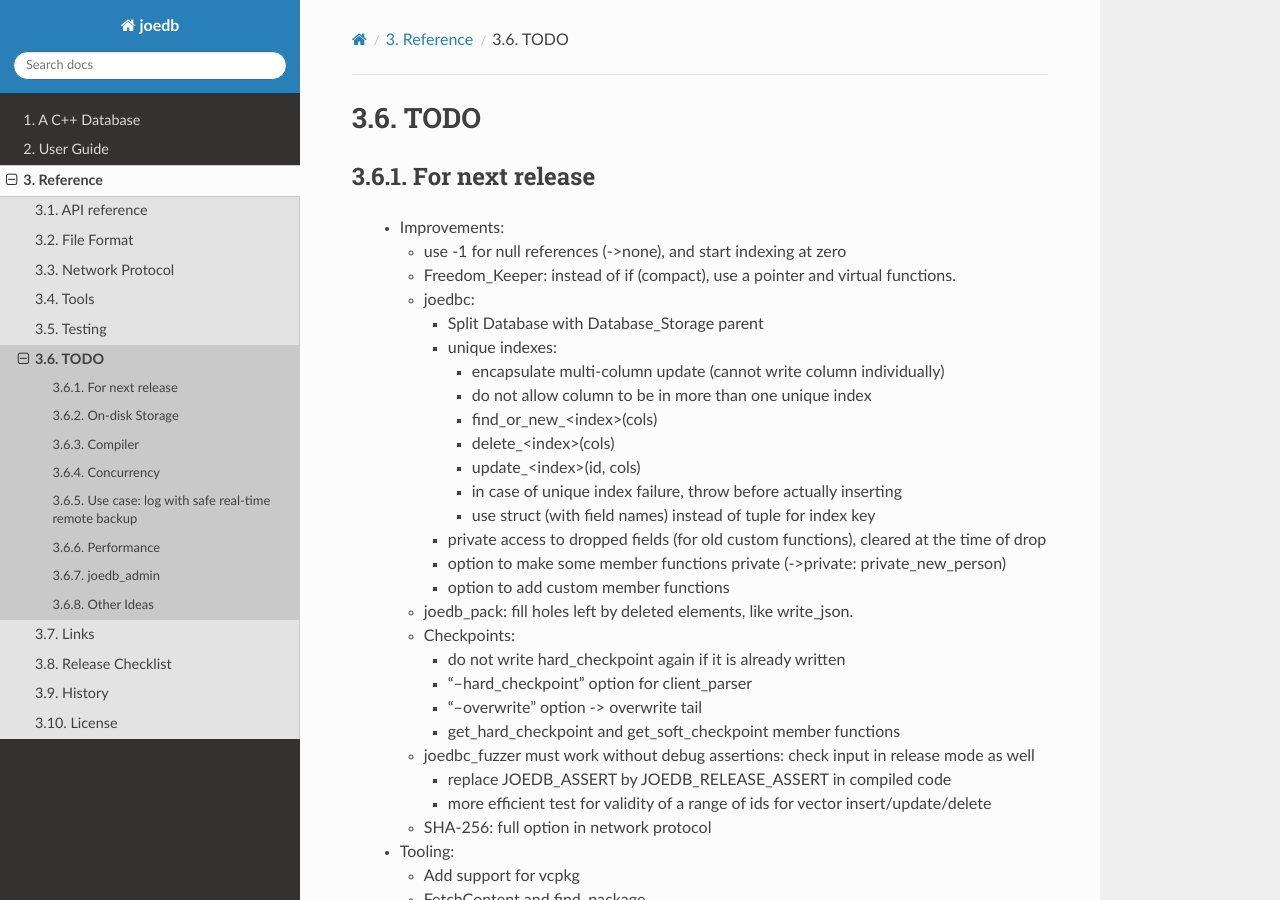
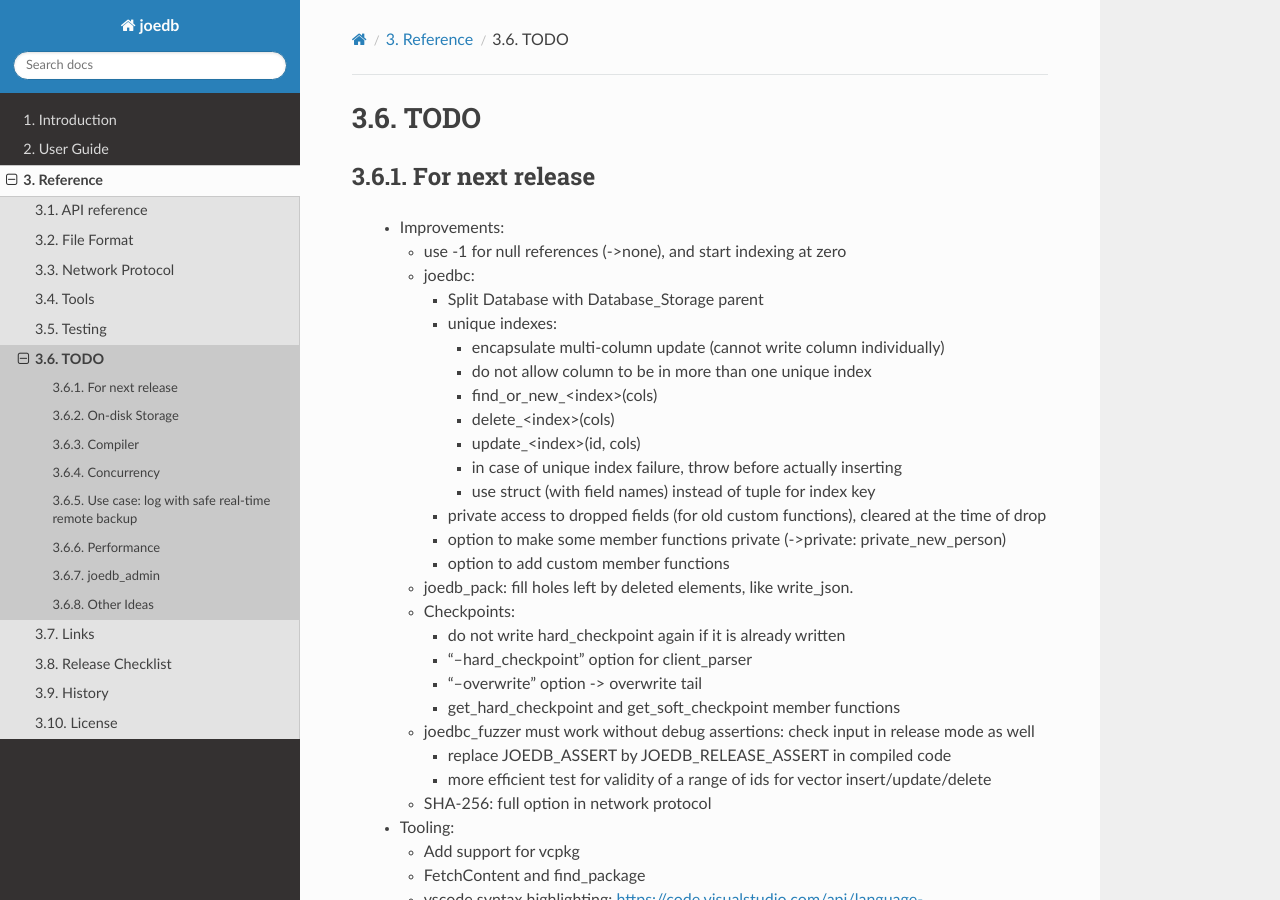
Before and after one commit to Remi-Coulom/joedb, a Sphinx documentation site: the page built from doc/source/todo.rst, in a window 1280 px wide and 900 px high. Built offline with Sphinx 7.4.7 and the Read the Docs theme 3.1.0, drawn with Linux system fonts in a browser that asks for light colours; formulas are drawn with MathJax 3.

Commit message:
Freedom_Keeper with virtual functions

```diff
--- a/doc/source/intro.rst
+++ b/doc/source/intro.rst
@@ -1,5 +1,5 @@
-A C++ Database
-==============
+Introduction
+============
 
 Joedb stands for the "Journal-Only Embedded Database". It is a light-weight
 C++ database that keeps tabular data in memory, and writes a journal to a
--- a/doc/source/todo.rst
+++ b/doc/source/todo.rst
@@ -7,7 +7,6 @@ For next release
  - Improvements:
 
    - use -1 for null references (->none), and start indexing at zero
-   - Freedom_Keeper: instead of if (compact), use a pointer and virtual functions.
 
    - joedbc:
 
```
Also changed, not shown: 2 other files.
